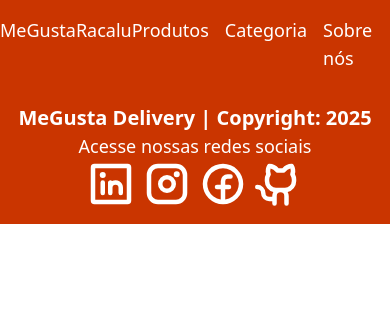
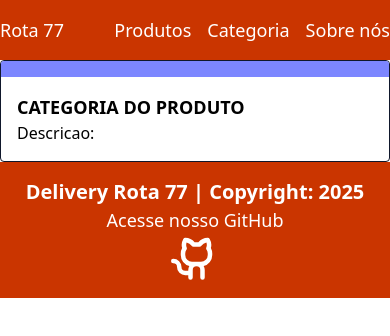
Before and after one commit to meGustaRacalu/Delivery-Front, a React (Vite) app: page /categoria in a window 390 px wide. Shown: the top 336 px of the page. Built offline with nearby package versions, Linux system fonts and the light colour scheme.

Commit message:
Criei Deletar Categoria e Listar Categoria

```diff
--- a/src/App.tsx
+++ b/src/App.tsx
@@ -4,6 +4,7 @@ import Navbar from './components/navbar/navbar';
 import Home from './pages/home/Home';
 import ProdutosPage from './pages/produtos/produtos';
 import Sobre from './pages/sobre/Sobre';
+import Categoria from './components/categoria/cardcategoria/CardCategoria';
 
 function App() {
   return (
@@ -12,6 +13,7 @@ function App() {
       <Routes>
         <Route path="/" element={<Home />} />
         <Route path="/produtos" element={<ProdutosPage />} />
+        <Route path="/categoria" element={<Categoria id={0} descricao={''} />} />
         <Route path="/sobre" element={<Sobre />} />
       </Routes>
       <Footer />
--- /dev/null
+++ b/src/components/categoria/cardcategoria/CardCategoria.tsx
@@ -0,0 +1,33 @@
+import { Link } from "react-router-dom";
+
+interface Categoria { id: number, descricao: string
+
+}
+function Categoria({ id, descricao}: Categoria) {
+    const formatCurrency = (value: number) => {
+        return new Intl.NumberFormat('pt-BR', {
+            style: 'currency',
+            currency: 'BRL',
+        }).format(value);
+    };
+
+    return (
+        <div className='border-slate-900 border
+            flex flex-col rounded overflow-hidden justify-between'>
+            <div>
+                <div className="flex w-full bg-indigo-400 py-2 px-4 items-center gap-4">
+
+                    <h3 className='text-lg font-bold text-center uppercase'>
+                        {descricao}
+                    </h3>
+                </div>
+                <div className='p-4'>
+                    <h4 className='text-lg font-semibold uppercase'>Categoria do produto</h4>
+                    <p>Descricao: {descricao}</p>
+                </div>
+            </div>
+        </div>
+    );
+}
+
+export default Categoria
--- /dev/null
+++ b/src/components/categoria/deletarcategoria/DeletarCategoria.tsx
@@ -0,0 +1,62 @@
+import { useNavigate, useParams } from 'react-router-dom';
+import { useState, useEffect } from 'react';
+import { buscar, deletar } from "../../services/Service";
+import Categoria from '../cardcategoria/CardCategoria';
+
+function DeletarCategoria() {
+    const navigate = useNavigate();
+    const [categoria, setCategoria] = useState<Categoria>({} as Categoria);
+    const { id } = useParams<{ id: string }>();
+
+    async function buscarCategoria(id: string) {
+        try {
+            await buscar(`/categoria`, setCategoria, {});
+        } catch (error) {
+            alert('Erro ao buscar categoria.');
+        }
+    }
+
+    useEffect(() => {
+        if (id !== undefined) {
+            buscarCategoria(id);
+        }
+    }, [id]);
+
+    async function deletarCategoria() {
+        try {
+            await deletar(`/categoria`, {});
+            alert('Categoria deletada com sucesso.');
+            navigate('/categoria');
+        } catch (error) {
+            alert('Erro ao deletar categoria.');
+        }
+    }
+
+    return (
+        <div className='container w-1/3 mx-auto'>
+            <h1 className='text-4xl text-center my-4'>Deletar Categoria</h1>
+            <p className='text-center font-semibold mb-4'>
+                Você tem certeza de que deseja apagar essa categoria?
+            </p>
+            <div className='border flex flex-col rounded-2xl overflow-hidden justify-between'>
+                <header className='py-2 px-6 bg-indigo-600 text-white font-bold text-2xl'>
+                Categoria
+                </header>
+                <div className='p-4'>
+                    <p className='text-xl h-full'>{categoria.descricao}</p>
+                    <p>Categoria {categoria.descricao}</p>
+                </div>
+                <div className="flex">
+                    <button className='text-slate-100 bg-red-400 hover:bg-red-600 w-full py-2' onClick={() => navigate('/categoria')}>
+                        Não
+                    </button>
+                    <button className='w-full text-slate-100 bg-indigo-400 hover:bg-indigo-600' onClick={deletarCategoria}>
+                        Sim
+                    </button>
+                </div>
+            </div>
+        </div>
+    );
+}
+
+export default DeletarCategoria;
--- /dev/null
+++ b/src/components/categoria/listarcategoria/ListarCategoria.tsx
@@ -0,0 +1,26 @@
+import { useState, useEffect } from 'react';
+import { buscar } from '../../services/Service';
+import Categoria from '../cardcategoria/CardCategoria';
+import CardCategoria from '../cardcategoria/CardCategoria';
+
+function ListaCategoria() {
+    const [categoria, setCategoria] = useState<Categoria[]>([]);
+
+    async function buscarCategoria() {
+        await buscar('/categoria', setCategoria);
+    }
+
+    useEffect(() => {
+        buscarCategoria();
+    }, []);
+
+    return (
+        <div className='container mx-auto grid grid-cols-1 md:grid-cols-2 lg:grid-cols-3 gap-4'>
+            {categoria.map(categoria => (
+                <CardCategoria key={categoria} categoria={Categoria} />
+            ))}
+        </div>
+    );
+}
+
+export default ListaCategoria;
--- a/src/components/footer/Footer.tsx
+++ b/src/components/footer/Footer.tsx
@@ -1,4 +1,4 @@
-import { FacebookLogo, InstagramLogo, LinkedinLogo, GithubLogo } from '@phosphor-icons/react';
+import { GithubLogo } from '@phosphor-icons/react';
 
 function Footer() {
     let data = new Date().getFullYear();
@@ -8,13 +8,10 @@ function Footer() {
             <div className="flex justify-center bg-orange-700 text-white">
                 <div className="container flex flex-col items-center py-4">
                     <p className='text-xl font-bold'>
-                        MeGusta Delivery | Copyright: {data}
+                         Delivery Rota 77 | Copyright: {data}
                     </p>
-                    <p className='text-lg'>Acesse nossas redes sociais</p>
+                    <p className='text-lg'>Acesse nosso GitHub</p>
                     <div className='flex gap-2'>
-                        <LinkedinLogo size={48} weight='bold' />
-                        <InstagramLogo size={48} weight='bold' />
-                        <FacebookLogo size={48} weight='bold' />
                         <a href="https://github.com/meGustaRacalu" target="_blank" rel="noopener noreferrer">
                             <GithubLogo size={48} weight='bold' />
                         </a>
--- /dev/null
+++ b/src/components/navbar/Navbar.css
@@ -0,0 +1,5 @@
+.rota77-logo {
+    font-family: "Bebas Neue", serif;
+    font-weight: 400;
+    font-style: normal;
+  }
--- a/src/components/navbar/navbar.tsx
+++ b/src/components/navbar/navbar.tsx
@@ -5,11 +5,11 @@ function Navbar() {
         <>
             <div className='w-full flex justify-center py-4 bg-orange-700 text-white'>
                 <div className="container flex justify-between text-lg">
-                    <Link to="/" className="text-white">MeGustaRacalu</Link>
+                    <Link to="/" className="text-white">Rota 77</Link>
 
                     <div className='flex gap-4'>
                         <Link to="/produtos" className="text-white">Produtos</Link>
-                        Categoria
+                        <Link to="/produtos" className="text-white">Categoria</Link>
                         <Link to="/sobre" className="text-white">Sobre nós</Link>
                     </div>
                 </div>
--- a/src/pages/home/Home.tsx
+++ b/src/pages/home/Home.tsx
@@ -7,10 +7,10 @@ function Home() {
                 <div className='container grid grid-cols-2 text-white'>
                     <div className="flex flex-col gap-4 items-center justify-center py-4">
                         <h2 className='text-5xl font-bold'>
-                        🍕Seja Bem Vindo🍕
+                        A rota da felicidade
                         </h2>
                         <p className='text-xl'>
-                            As melhores comidas do planeta 😊
+                            Seu pedido na velocidade da luz
                         </p>
 
                         <div className="flex justify-around gap-4">
```
Also changed, not shown: src/components/categoria/atualizarcategoria/AtualizarCategoria.tsx (added), src/components/categoria/cadastrarcategoria/CadastrarCategoria.tsx (added).
